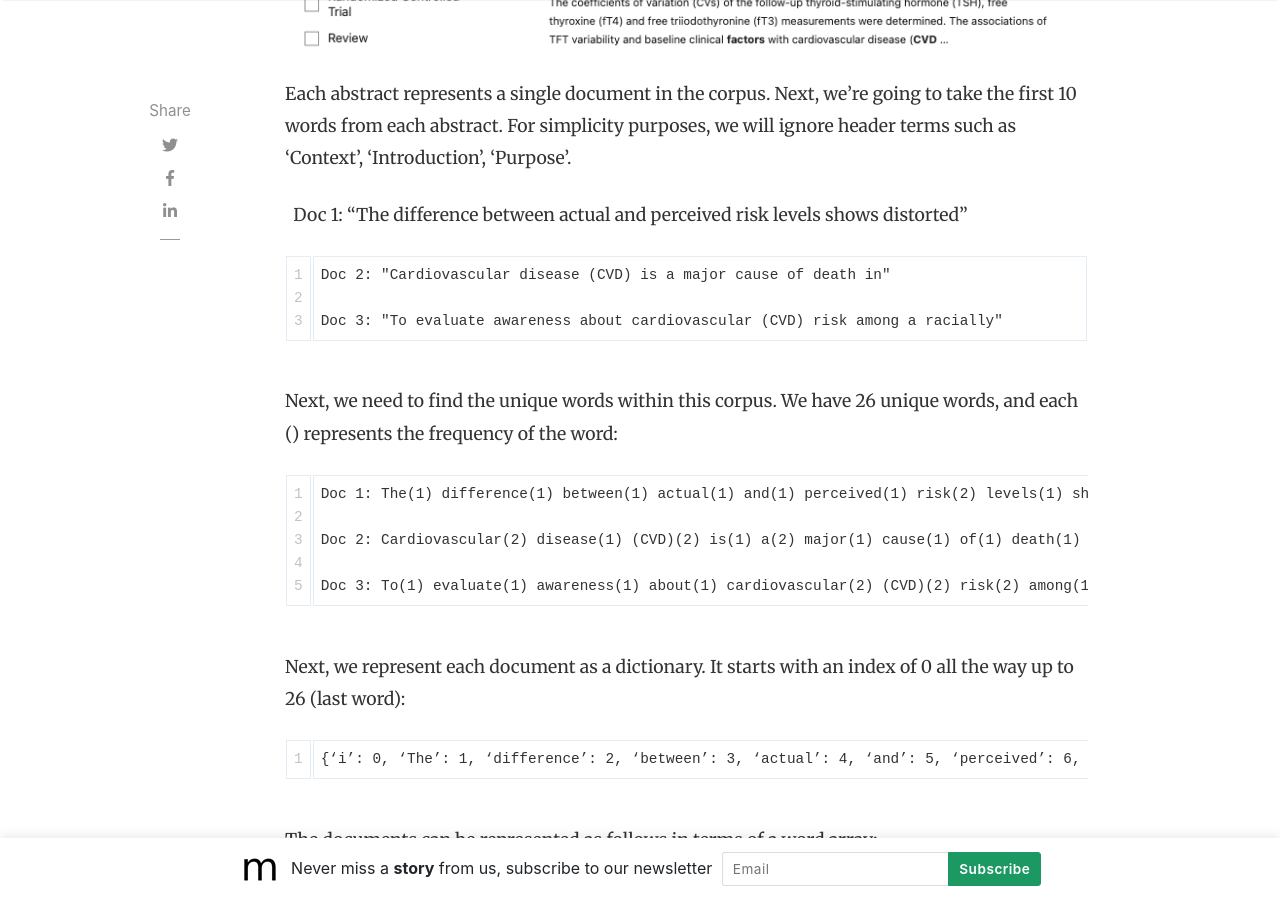
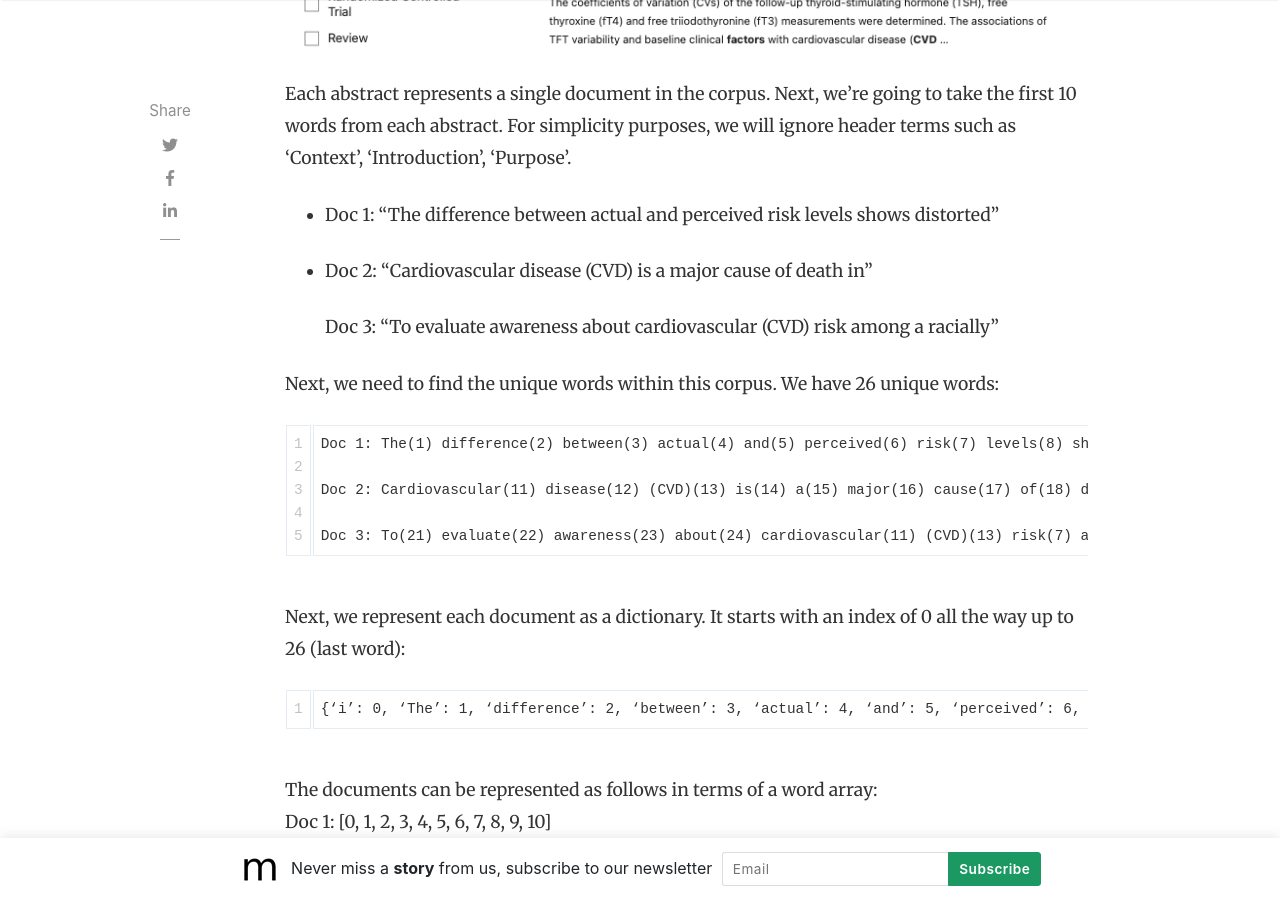
Before and after one commit to slsu0424/slsu0424.github.io, a Jekyll site: the page built from _posts/2023-07-27-test.md, in a window 1280 px wide and 900 px high, scrolled down 2655 px. Built offline with Jekyll 4.4.1, drawn with Linux system fonts in a browser that asks for light colours; nearby versions of some CDN libraries; comment, search, counter and statistics services are not loaded.

Commit message:
Update 2023-07-27-test.md

```diff
--- a/_posts/2023-07-27-test.md
+++ b/_posts/2023-07-27-test.md
@@ -30,19 +30,19 @@ To put the above tutorial into practice, I thought I would give this a try with
 
 Each abstract represents a single document in the corpus.  Next, we're going to take the first 10 words from each abstract.  For simplicity purposes, we will ignore header terms such as 'Context', 'Introduction', 'Purpose'.
 
-&nbsp;&nbsp;Doc 1: "The difference between actual and perceived risk levels shows distorted"
+* Doc 1: "The difference between actual and perceived risk levels shows distorted"
 
-    Doc 2: "Cardiovascular disease (CVD) is a major cause of death in"
+* Doc 2: "Cardiovascular disease (CVD) is a major cause of death in"
 
     Doc 3: "To evaluate awareness about cardiovascular (CVD) risk among a racially"
 
-Next, we need to find the unique words within this corpus.  We have 26 unique words, and each () represents the frequency of the word:
+Next, we need to find the unique words within this corpus.  We have 26 unique words:
 
-    Doc 1: The(1) difference(1) between(1) actual(1) and(1) perceived(1) risk(2) levels(1) shows(1) distorted(1)
+    Doc 1: The(1) difference(2) between(3) actual(4) and(5) perceived(6) risk(7) levels(8) shows(9) distorted(10)
 
-    Doc 2: Cardiovascular(2) disease(1) (CVD)(2) is(1) a(2) major(1) cause(1) of(1) death(1) in(1)
+    Doc 2: Cardiovascular(11) disease(12) (CVD)(13) is(14) a(15) major(16) cause(17) of(18) death(19) in(20)
 
-    Doc 3: To(1) evaluate(1) awareness(1) about(1) cardiovascular(2) (CVD)(2) risk(2) among(1) a(2) racially(1)
+    Doc 3: To(21) evaluate(22) awareness(23) about(24) cardiovascular(11) (CVD)(13) risk(7) among(25) a(15) racially(26)
 
 Next, we represent each document as a dictionary.  It starts with an index of 0 all the way up to 26 (last word):
 
```
